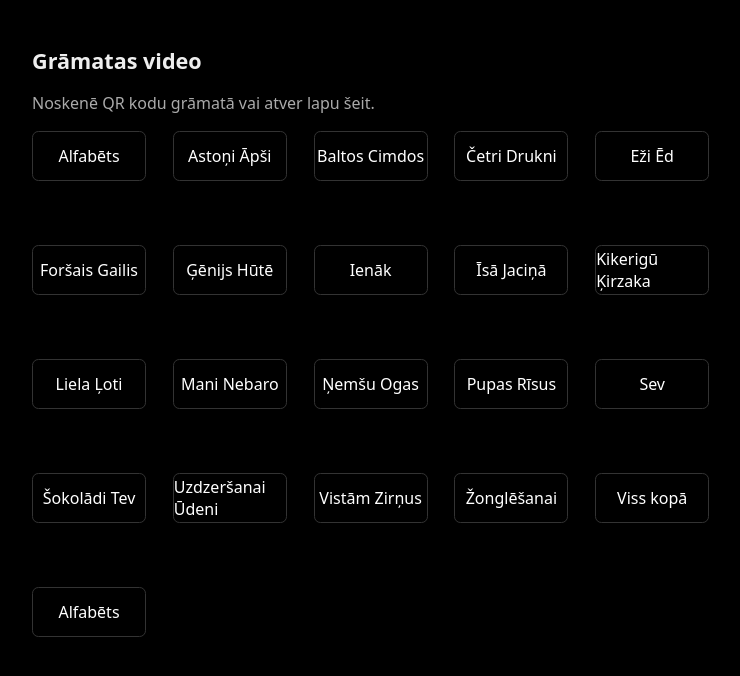
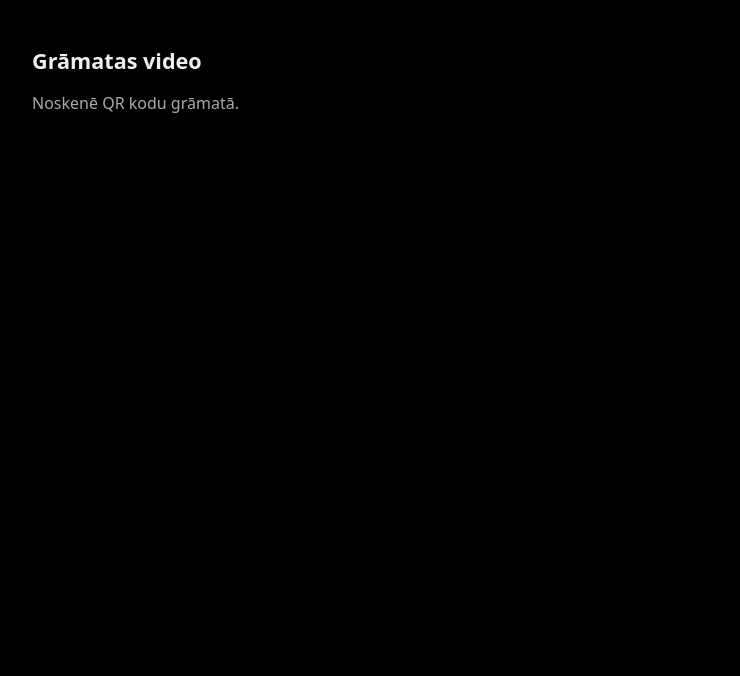
Before and after one commit to shipcows/shipcows.github.io, a plain HTML site: page index.html in a window 1280 px wide. Shown: the whole page, without its empty margins (288-1028 px from the left). Drawn offline with Linux system fonts and the light colour scheme.

Commit message:
Homepage changes
Remove buttons to subdomains.

```diff
--- a/index.html
+++ b/index.html
@@ -56,8 +56,8 @@
   <body>
     <main>
       <h1>Grāmatas video</h1>
-      <p>Noskenē QR kodu grāmatā vai atver lapu šeit.</p>
-      <ol>
+      <p>Noskenē QR kodu grāmatā.</p>
+      <!--<ol>
         <li><a href="1/">Alfabēts</a></li>
         <li><a href="2/">Astoņi Āpši</a></li>
         <li><a href="3/">Baltos Cimdos</a></li>
@@ -79,7 +79,7 @@
         <li><a href="19/">Žonglēšanai</a></li>
         <li><a href="20/">Viss kopā</a></li>
         <li><a href="21/">Alfabēts</a></li>
-      </ol>
+      </ol> -->
     </main>
   </body>
 </html>
```
